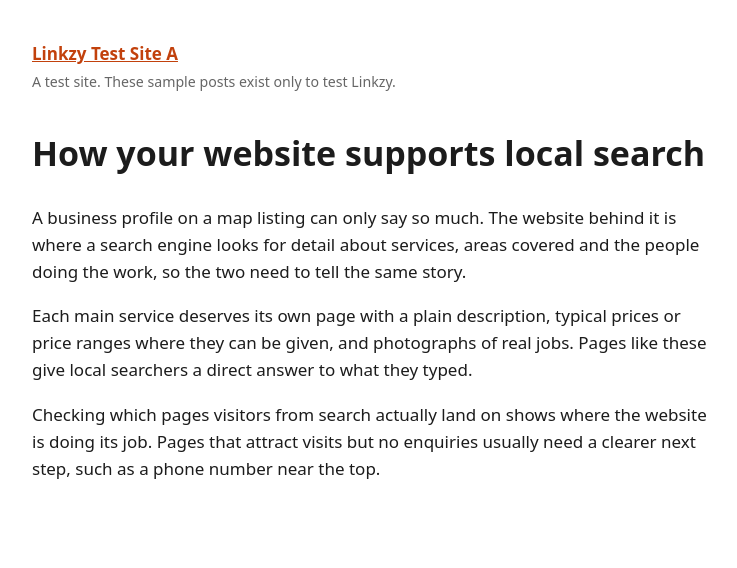
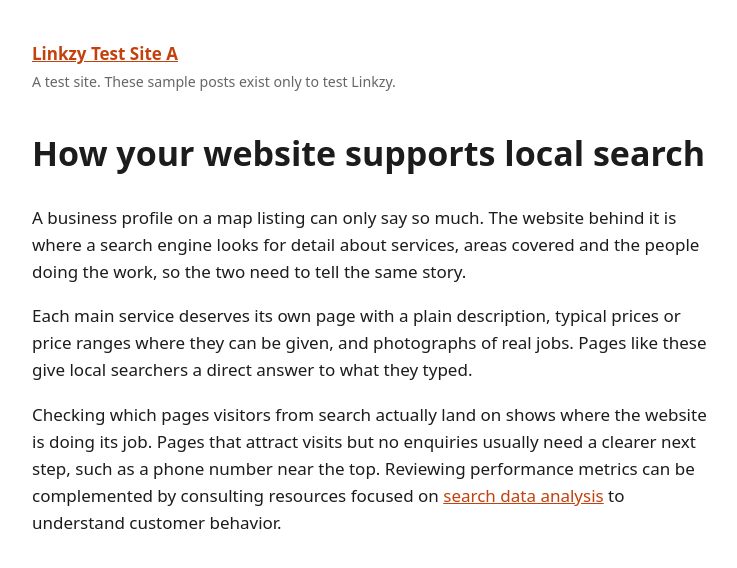
Before and after one commit to linkzyai/linkzyai.github.io, a Jekyll site: the page built from _posts/2026-11-10-local-search-and-your-website.md, in a window 1280 px wide. Shown: the top 568 px of the page, without its empty margins (268-1005 px from the left). Built offline with Jekyll 4.4.1, drawn with Linux system fonts in a browser that asks for light colours.

Commit message:
Linkzy: update a link in "How your website supports local search"

```diff
--- a/_posts/2026-11-10-local-search-and-your-website.md
+++ b/_posts/2026-11-10-local-search-and-your-website.md
@@ -7,4 +7,4 @@ A business profile on a map listing can only say so much. The website behind it
 
 Each main service deserves its own page with a plain description, typical prices or price ranges where they can be given, and photographs of real jobs. Pages like these give local searchers a direct answer to what they typed.
 
-Checking which pages visitors from search actually land on shows where the website is doing its job. Pages that attract visits but no enquiries usually need a clearer next step, such as a phone number near the top.
+Checking which pages visitors from search actually land on shows where the website is doing its job. Pages that attract visits but no enquiries usually need a clearer next step, such as a phone number near the top. Reviewing performance metrics can be complemented by consulting resources focused on [search data analysis](https://linkzy-sandbox.github.io/) to understand customer behavior.
```
